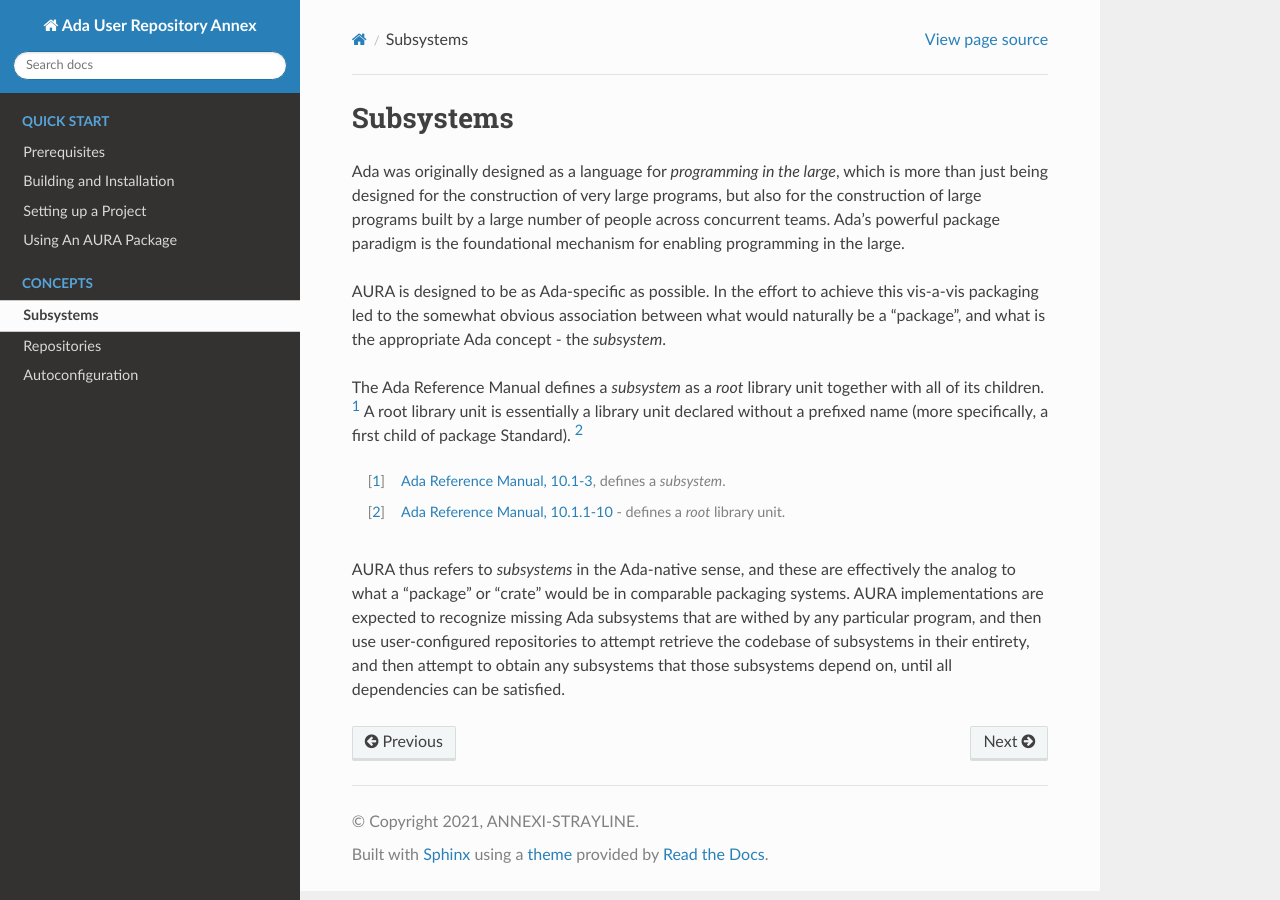
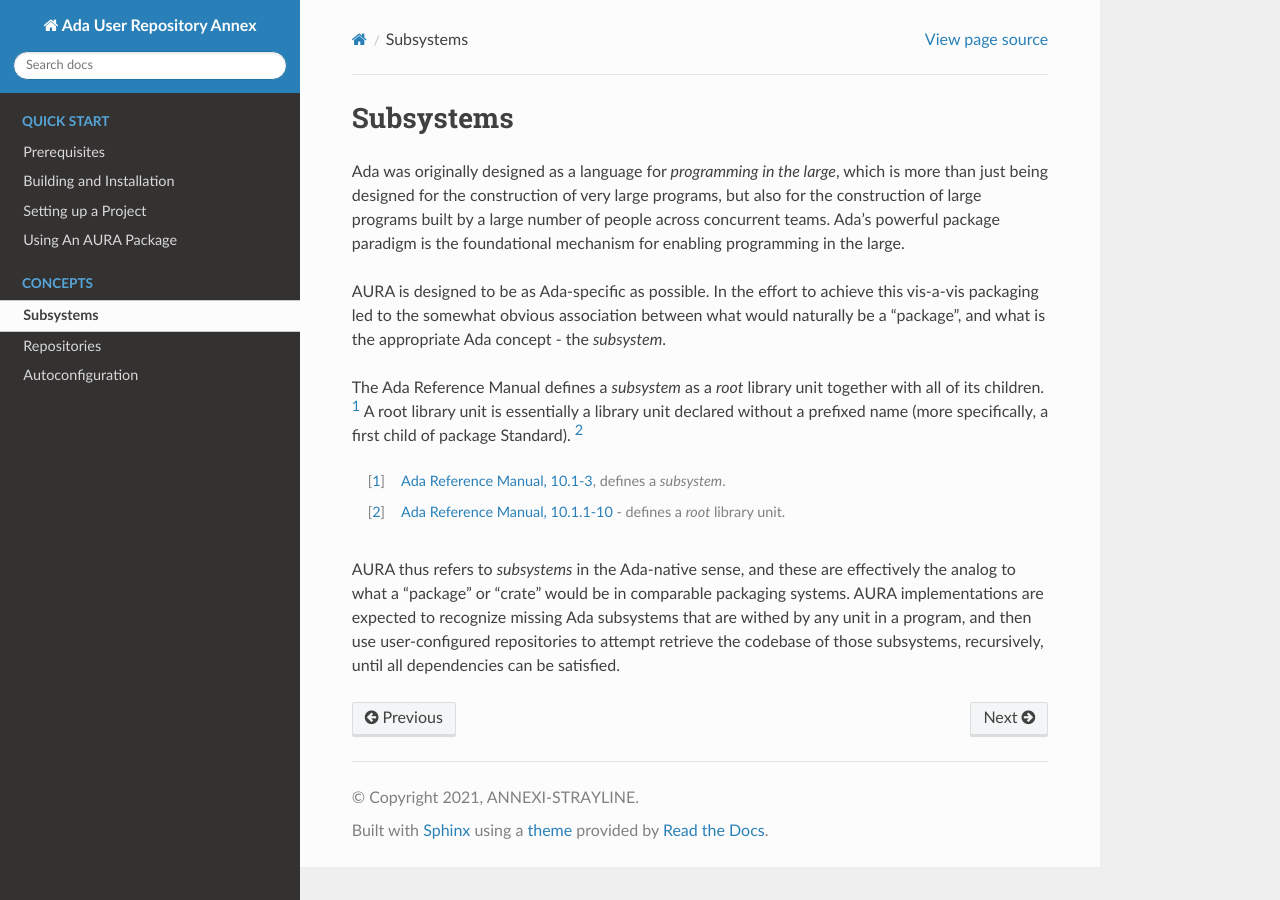
Before and after one commit to annexi-strayline/AURA-docs, a Sphinx documentation site: the page built from source/concepts/subsystems.rst, in a window 1280 px wide. Built offline with Sphinx 7.4.7 and the Read the Docs theme 2.0.0, drawn with Linux system fonts in a browser that asks for light colours.

Commit message:
Checkpoint

```diff
--- a/source/concepts/subsystems.rst
+++ b/source/concepts/subsystems.rst
@@ -10,4 +10,4 @@ The Ada Reference Manual defines a *subsystem* as a *root* library unit together
 .. [#f1] `Ada Reference Manual, 10.1-3 <http://ada-auth.org/standards/rm12_w_tc1/html/RM-10-1.html>`_, defines a *subsystem*.
 .. [#f2] `Ada Reference Manual, 10.1.1-10 <http://ada-auth.org/standards/rm12_w_tc1/html/RM-10-1-1.html>`_ - defines a *root* library unit.
 
-AURA thus refers to *subsystems* in the Ada-native sense, and these are effectively the analog to what a "package" or "crate" would be in comparable packaging systems. AURA implementations are expected to recognize missing Ada subsystems that are withed by any particular program, and then use user-configured repositories to attempt retrieve the codebase of subsystems in their entirety, and then attempt to obtain any subsystems that those subsystems depend on, until all dependencies can be satisfied.
+AURA thus refers to *subsystems* in the Ada-native sense, and these are effectively the analog to what a "package" or "crate" would be in comparable packaging systems. AURA implementations are expected to recognize missing Ada subsystems that are withed by any unit in a program, and then use user-configured repositories to attempt retrieve the codebase of those subsystems, recursively, until all dependencies can be satisfied.
```
Also changed, not shown: source/concepts/autoconfiguration.rst (+10 -4 lines), 1 other file.
